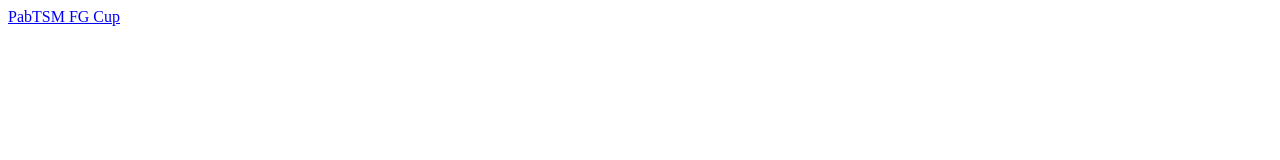
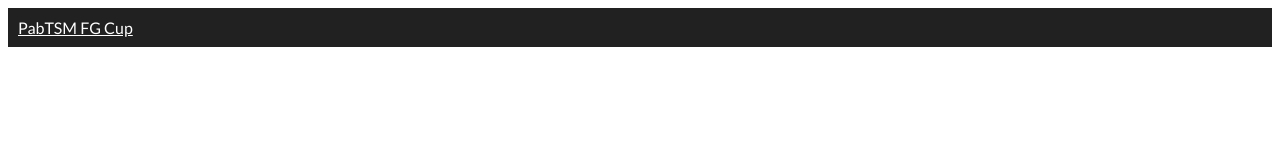
Before and after one commit to soyfeo123/soyfeo123.github.io, a plain HTML site: page pabtsm-fg-cup-2022/index.html in a window 1280 px wide. Drawn offline with Linux system fonts and the light colour scheme.

Commit message:
Put global.css

```diff
--- a/pabtsm-fg-cup-2022/index.html
+++ b/pabtsm-fg-cup-2022/index.html
@@ -4,6 +4,7 @@
 <head>
     <meta charset="utf-8" />
     <title>PabTSM - PabTSM Fall Guys Cup 2022</title>
+    <link href="css/global.css" rel="stylesheet" />
 </head>
 <body>
     <pfg-topbar>
```
Also changed, not shown: index.html (+1 -0 lines).
